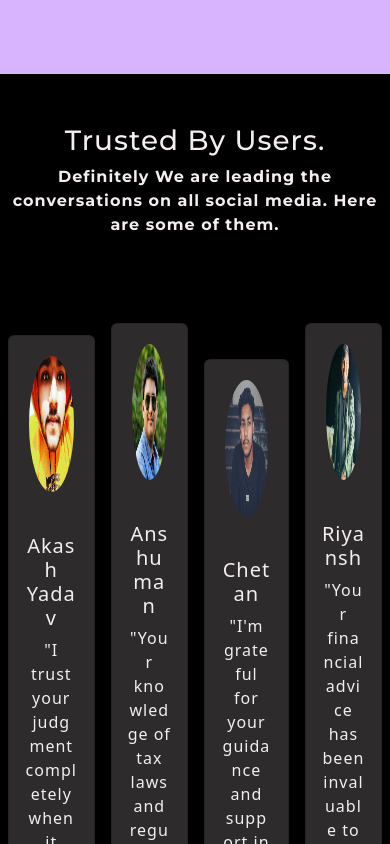
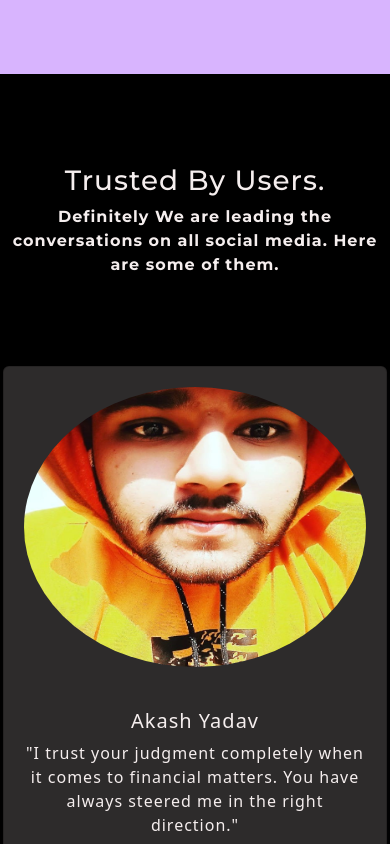
Before and after one commit to Vab31/finhunt_frontend, a React (Create React App) app: page / in a window 390 px wide. Shown: the part 1520-2364 px from the top of the page. Built offline with nearby package versions, Linux system fonts and the light colour scheme; no server answers.

Commit message:
section 4 responsive

```diff
--- a/src/Pages/Home/section1/Section1.js
+++ b/src/Pages/Home/section1/Section1.js
@@ -3,6 +3,7 @@ import "./section1.css";
 import "react-responsive-carousel/lib/styles/carousel.min.css";
 import { Carousel } from "react-responsive-carousel";
 import { Link } from 'react-router-dom';
+
 
 
 const Section1 = () => {
--- a/src/Pages/Home/section3/Section3.js
+++ b/src/Pages/Home/section3/Section3.js
@@ -4,8 +4,8 @@ import './section3.css'
 
 const Section3 = () => {
   return (
-    <div className='section3 mt-0'>
-    <h1 className='section3_text'>On A Mission To Make India Financially Literate </h1>
+    <div className='mt-0'>
+    <h1 className=' mb-2'>On A Mission To Make India Financially Literate </h1>
     </div>
   )
 }
--- a/src/Pages/Home/section4/Section4.js
+++ b/src/Pages/Home/section4/Section4.js
@@ -4,16 +4,18 @@ import {FaTelegram,FaInstagram,FaLinkedin,FaYoutube} from 'react-icons/fa';
 
 const Section4 = () => {
   return (
-    <div className="Section4">
+    <div className="Section4 mt-10">
       <div className="head">
-        <h1 className="head_main">Trusted By Users.</h1>
+        <h1 className="head_main mt-10">Trusted By Users.</h1>
         <p className="head_lines">
           Definitely We are leading the conversations on all social media. Here
           are some of them.
         </p>
       </div>
-      <div className="card_section">
-        <div className="cards-wrapper ">
+      <div className="">
+
+    <div className="">
+        <div className="cards-wrapper">
           <div className="card">
             <img
               src="../../card/Akash.jpg"
@@ -73,27 +75,12 @@ const Section4 = () => {
         </div>
       </div>
 
+
       <div className="Footer mt-3">
 
         <div className="contact_form ">
 
-          {/* <div className="contactForm rounded h-100 min-w-min pt-4 pb-4">
-            <h3 className='font-bold text-lg'>Contact Us</h3>
-            <div class="inputBox">
-              <input type="text" placeholder="Name" className='rounded' ></input>
-            </div>
-            <div class="inputBox">
-              <input type="text" placeholder="Email" className='rounded'></input>
-            </div>
-            <div class="inputBox">
-              <textarea placeholder="Write something....." className='rounded'></textarea>
-            </div>
-            <div class="buttons">
-              <a href="/submit.txt" target="_blank">
-                <button className='bg-slate-300 rounded p-1 text-black'>Submit</button>
-              </a>
-            </div>
-          </div> */}
+
 
         </div>
 
@@ -101,6 +88,7 @@ const Section4 = () => {
 
       </div>
     </div>
+    </div>
   );
 }
 
--- a/src/Pages/Home/section4/section4.css
+++ b/src/Pages/Home/section4/section4.css
@@ -140,6 +140,18 @@
 
 @media (max-width: 768px) {
   .card img {
-    height: 11em;
+    height: 20em;
   }
 }
+
+@media (max-width: 768px) {
+  .cards-wrapper {
+    /* height: 11em; */
+    display: flex;
+    flex-wrap: wrap;
+    flex-direction: column;
+  }
+  .card{
+    margin: 3px;
+  }
+}
```
